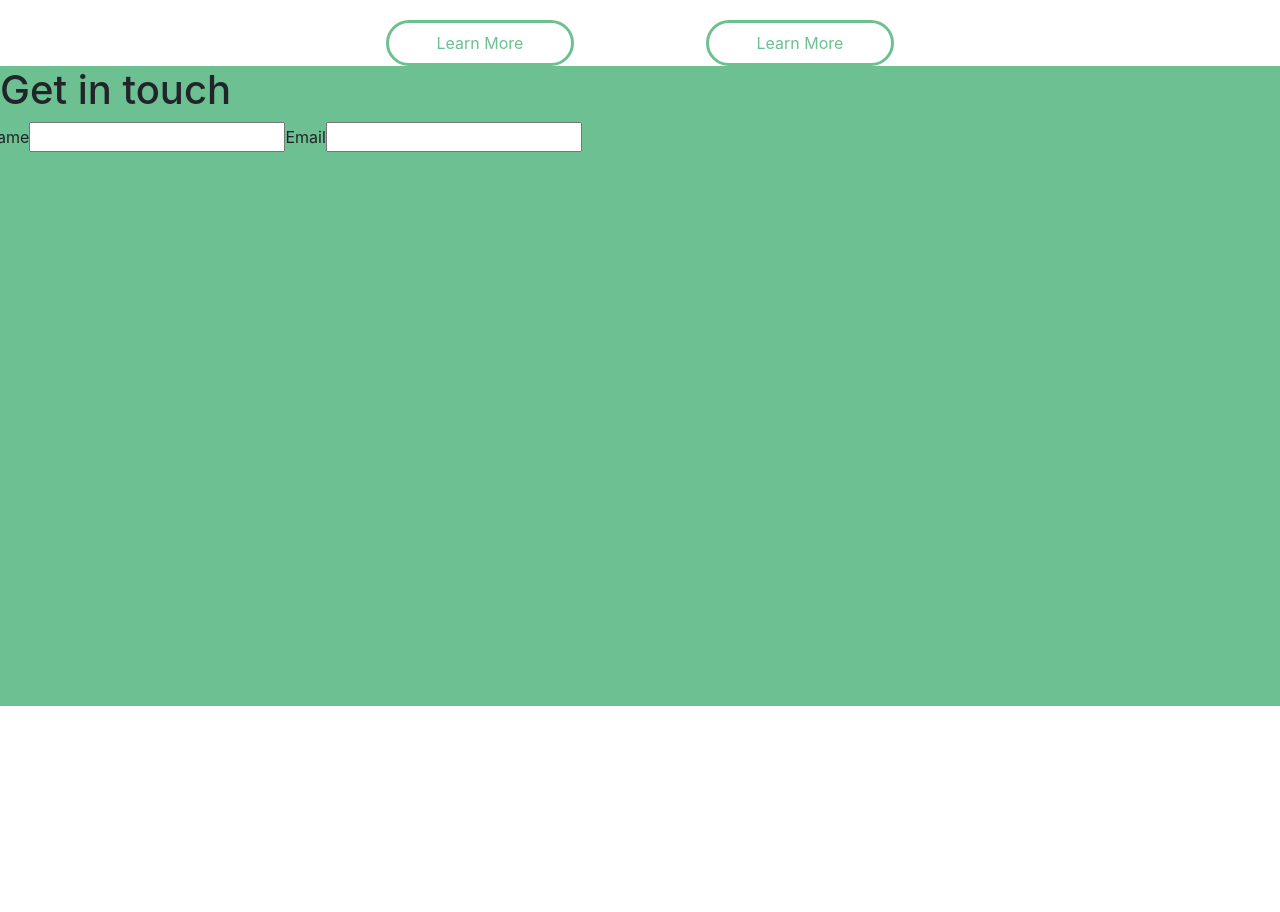
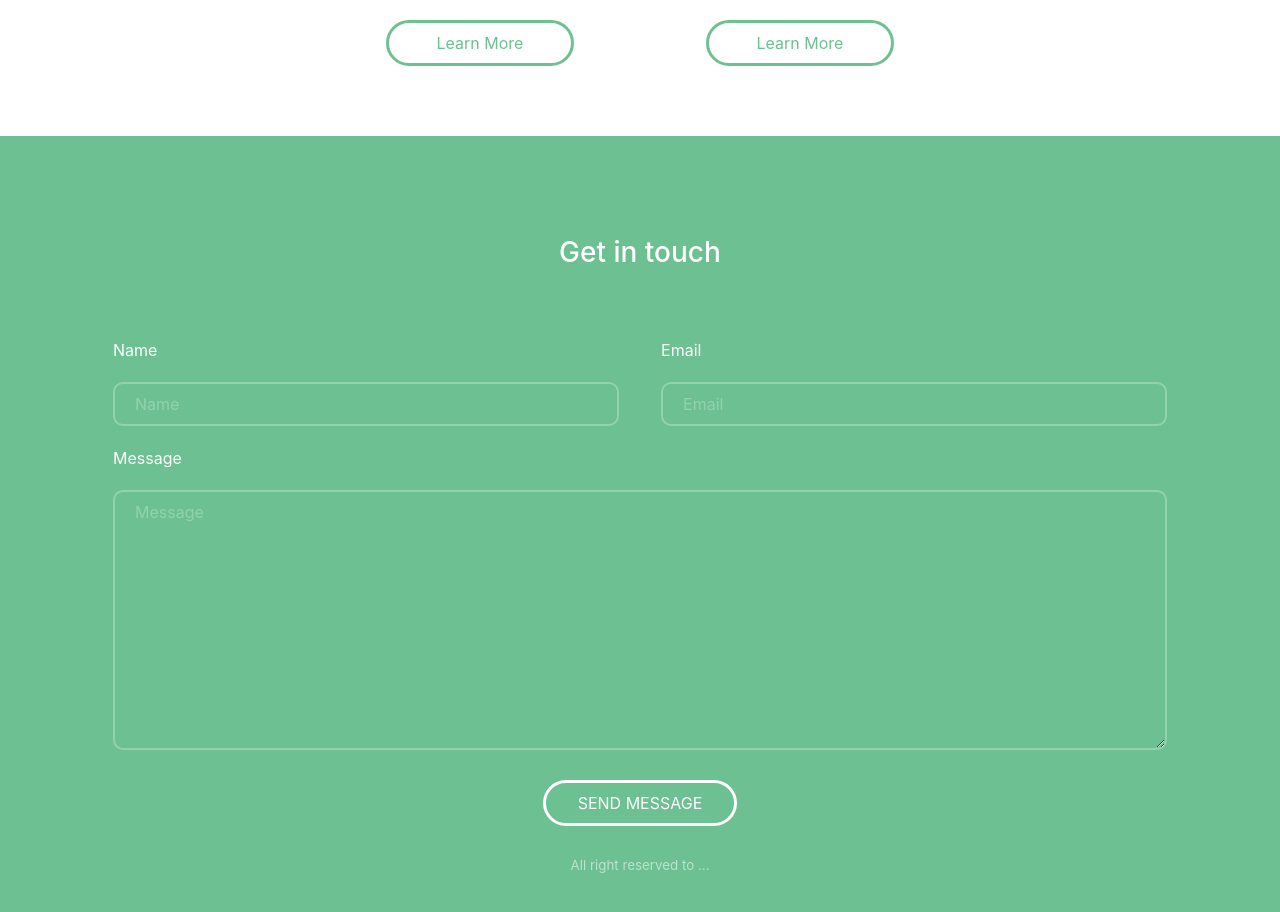
Before and after one commit to Hugo-Becker/react-website-younes-hugo, a React (Create React App) app: page / in a window 1280 px wide. Shown: the part 520-1432 px from the top of the page. Before the commit the page ends 1226 px from the top, so only its background shows below. Built offline with nearby package versions, Linux system fonts and the light colour scheme.

Commit message:
footer finished

```diff
--- a/src/components/Footer.js
+++ b/src/components/Footer.js
@@ -4,20 +4,40 @@ import '../css/footer.css'
 function Footer() {
     return (
         <div className='footer'>
-            <h1>Get in touch</h1>
-            <div className='row'>
-                <div className=" half half-left">
-                    <label htmlFor="">Name</label>
-                    <input type="text"/>
+            <div className='footer-container'>
+
+                <h3>Get in touch</h3>
+
+                <div className='row'>
+                    <div className=" half half-left">
+                        <label htmlFor="">Name</label>
+                        <input placeholder='Name' type="text"/>
+                    </div>
+
+                    <div className=" half half-right">
+                        <label  htmlFor="">Email</label>
+                        <input placeholder='Email'  type="email" name="email" id=""/>
+                    </div>
+                    <div className='message'>
+                        <label htmlFor="">Message</label>
+                        <textarea placeholder='Message' name="" id="" cols="30" rows="10"></textarea>
+
+                    </div>
+                    <button>SEND MESSAGE</button>
+
+
                 </div>
-                <div className=" half half-right">
-                    <label htmlFor="">Email</label>
-                    <input type="email" name="email" id=""/>
-                </div>
+                <p>All right reserved to ...</p>
+
+
+
+
+
+
+
+
 
             </div>
-
-
 
 
         </div>
--- a/src/css/footer.css
+++ b/src/css/footer.css
@@ -1,4 +1,103 @@
 .footer{
-    height: 80vh;
+    margin-top:70px ;
+    /* height: 80vh; */
     background-color:#6CC091;
 }
+.footer-container{
+    margin: 0 10%;
+}
+.footer h3{
+    text-align: center;
+    color: white;
+    padding-top: 100px ;
+    padding-bottom: 60px; ;
+}
+.row{
+    display: flex;
+    justify-content: space-between;
+
+
+
+}
+.footer .half{
+    display: flex;
+    flex-direction: column;
+    width: 48%;
+    /* margin-right: 20px; */
+
+}
+.footer label{
+    color:white;
+    margin-bottom: 20px;
+}
+.footer input{
+    border:rgba(255, 255, 255, 0.274) solid 2px;
+    border-radius: 10px;
+    background-color:#6CC091 ;
+    padding: .5rem 0;
+    color: white;
+    padding-left:20px;
+    box-sizing: border-box;
+
+}
+.footer input:focus{
+    outline: none;
+    text-decoration: none;
+    border:#57b680 solid 2px;
+
+}
+
+.footer input::placeholder, .footer textarea::placeholder{
+    color: rgba(255, 255, 255, 0.274);
+    /* padding-left: 5%; */
+}
+
+.message{
+
+    display: flex;
+    flex-direction: column;
+    margin-top: 20px;
+    width: 100%;
+
+}
+.message textarea{
+    width: 100%;
+    border:rgba(255, 255, 255, 0.274) solid 2px;
+    border-radius: 10px;
+    background-color:#6CC091 ;
+    padding: .5rem 0;
+    color: white;
+    padding-left:20px;
+    box-sizing: border-box;
+}
+
+.message textarea:focus{
+    outline: none;
+    text-decoration: none;
+    border:#57b680 solid 2px;
+
+}
+.footer button{
+    margin: auto;
+    margin-top: 30px ;
+    margin-bottom: 30px ;
+    border: white solid 3px;
+    border-radius: 30px;
+    color: white;
+    background-color:#6CC091  ;
+    padding: 0.5rem 2rem;
+    transition: all ease 0.2s;
+}
+.footer button:hover{
+    background-color:#80dba73a  ;
+
+
+}
+
+.footer p{
+    color: rgba(255, 255, 255, 0.541);
+    text-align: center;
+    font-size: smaller;
+    margin: 0;
+    padding-bottom: 100px;
+}
```
